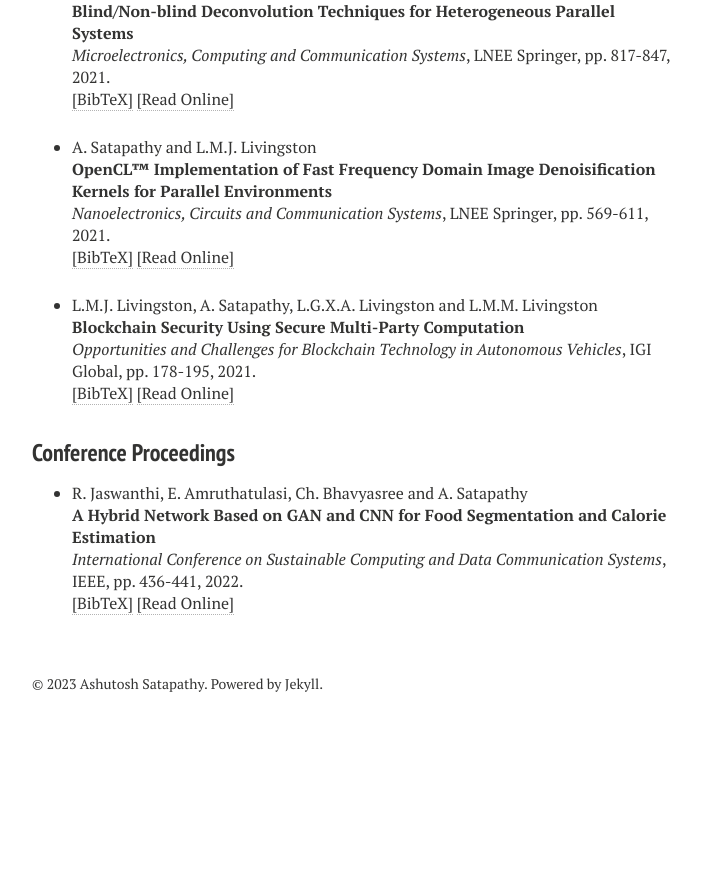
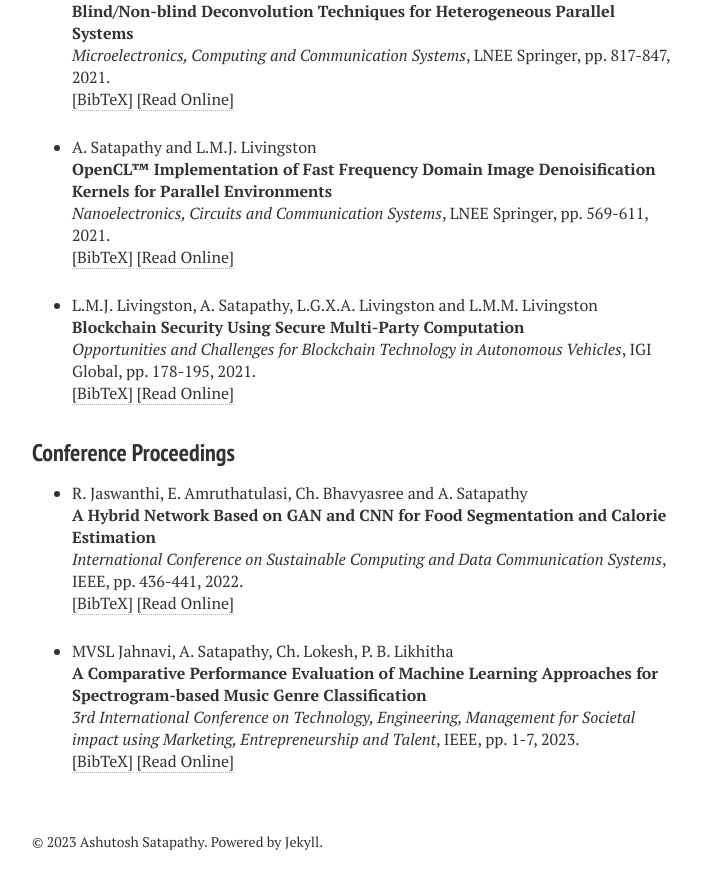
Before and after one commit to ashutoshsatapathy1990/ashutoshsatapathy1990.github.io, a Jekyll site: the page built from publications.md, in a window 1280 px wide and 900 px high, scrolled down 1735 px. Shown: the top 889 px of the window, without its empty margins (288-989 px from the left). Built offline with Jekyll 4.4.1, drawn with Linux system fonts in a browser that asks for light colours; nearby versions of some CDN libraries; before the commit the page ends 2477 px from its top, so only the background shows below that.

Commit message:
Update publications.html

```diff
--- a/_layouts/publications.html
+++ b/_layouts/publications.html
@@ -468,6 +468,32 @@ pp. 436-441,
 </pre></div>
 
 </li>
+
+<!-- Item: jahnavi2023comparative -->
+<li ><p>
+MVSL Jahnavi, A. Satapathy, Ch. Lokesh, P. B. Likhitha
+<br><b>A Comparative Performance Evaluation of Machine Learning Approaches for Spectrogram-based Music Genre Classification</b><br>
+<i>3rd International Conference on Technology, Engineering, Management for Societal impact using Marketing, Entrepreneurship and Talent</i>,
+IEEE,
+pp. 1-7,
+2023.
+<br />
+<a href="javascript:toggleBibtex('jahnavi2023comparative')">[BibTeX]</a>
+<a href= "https://ieeexplore.ieee.org/abstract/document/9760831" target="_blank">[Read Online]</a>
+</p>
+<div id="bib_jahnavi2023comparative" class="bibtex noshow">
+<pre>
+@inproceedings{jahnavi2023comparative,
+  title={A Comparative Performance Evaluation of Machine Learning Approaches for Spectrogram-based Music Genre Classification},
+  author={Jahnavi, MVSL and Satapathy, Ashutosh and Lokesh, Ch and Likhitha, P Baby},
+  booktitle={2023 IEEE 3rd International Conference on Technology, Engineering, Management for Societal impact using Marketing, Entrepreneurship and Talent (TEMSMET)},
+  pages={1--7},
+  year={2023},
+  organization={IEEE}
+}
+</pre></div>
+
+</li>
 </ul>
 
     </div><!-- /.article-wrap -->
```
